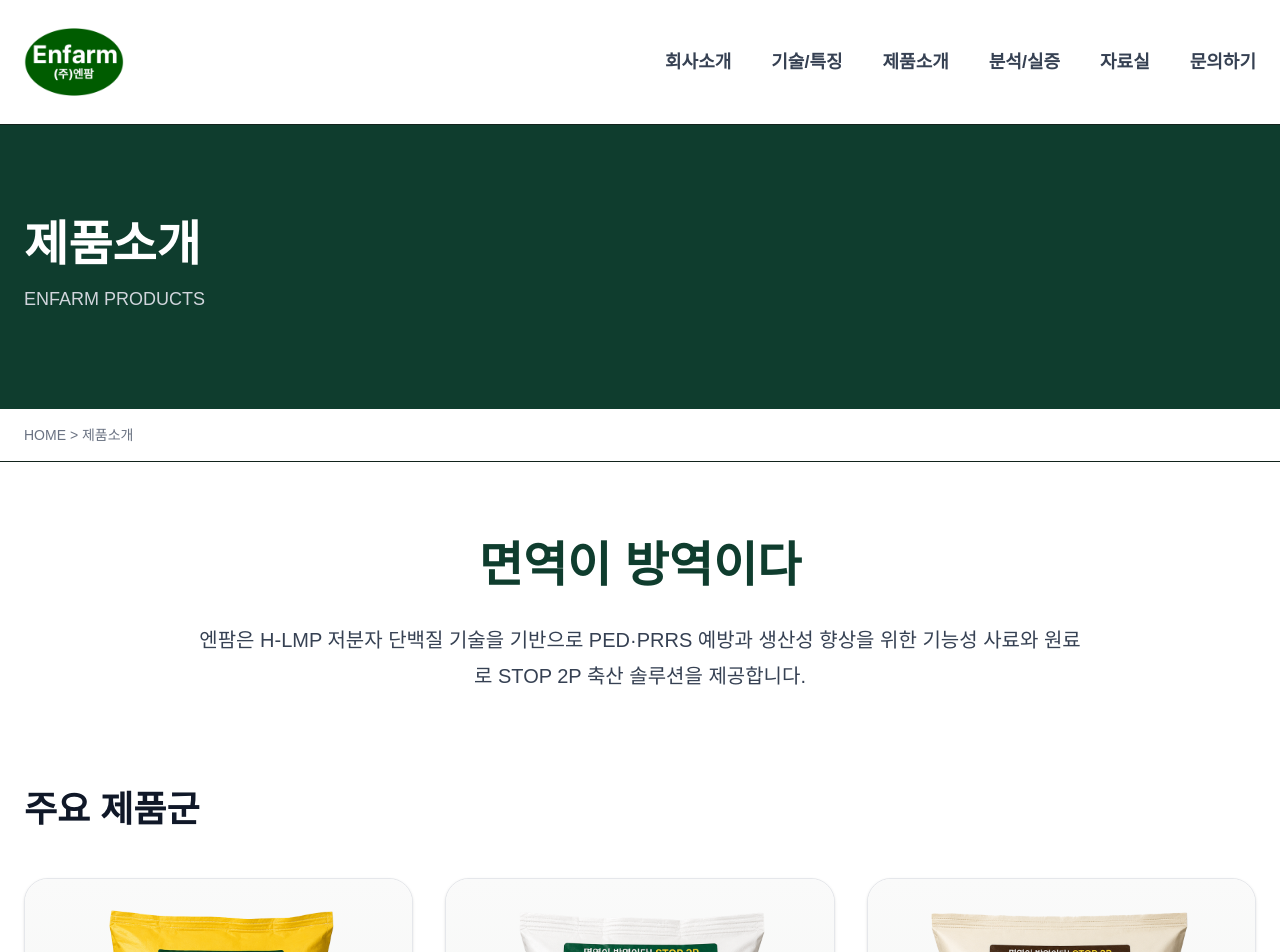
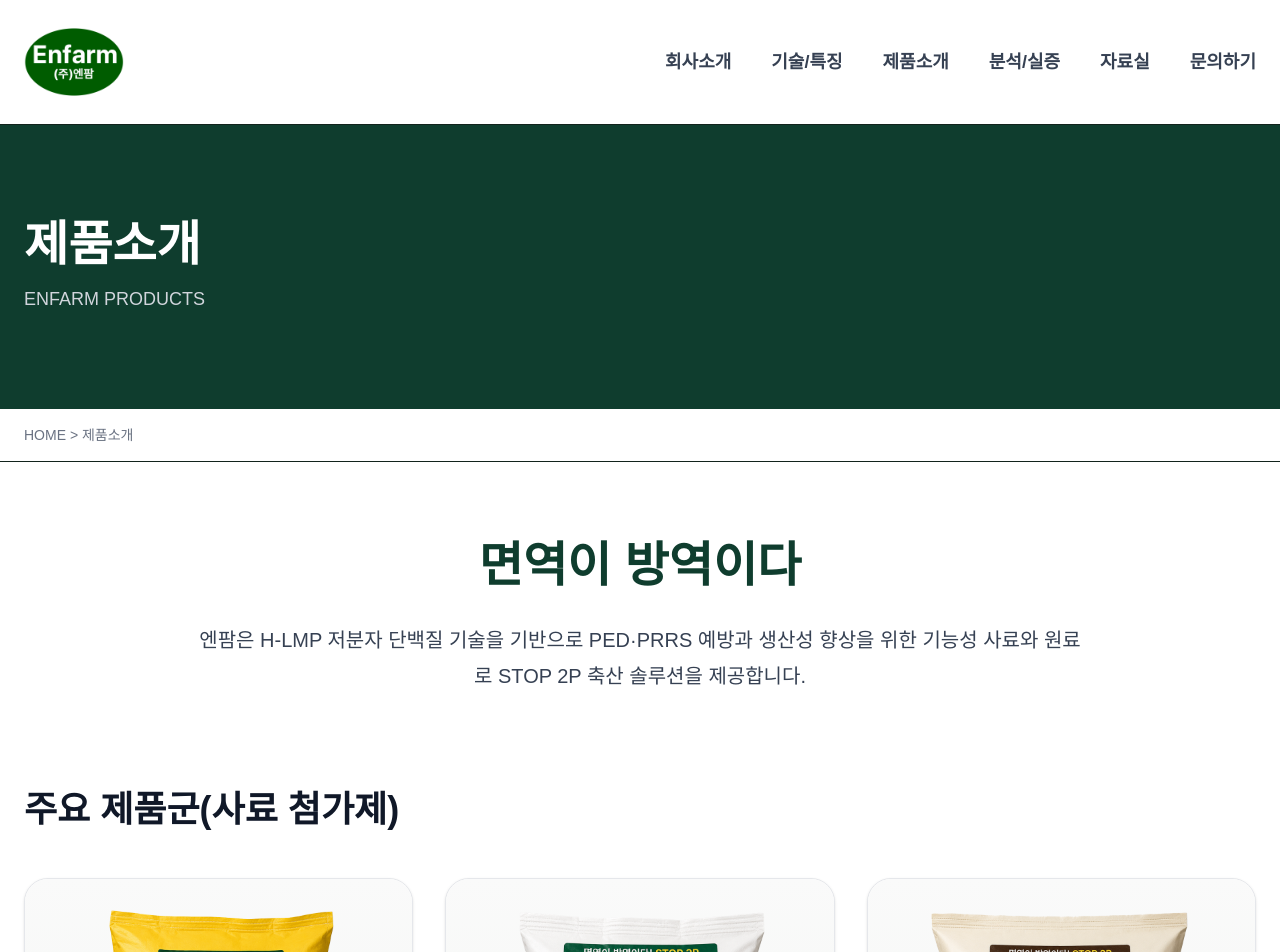
Before and after one commit to uncypdf/enfarm-site, a Next.js app: page /products in a window 1280 px wide. Shown: the top 952 px of the page. Built offline with nearby package versions, Linux system fonts and the light colour scheme.

Commit message:
Add static sitemap and robots

```diff
--- a/src/app/products/page.tsx
+++ b/src/app/products/page.tsx
@@ -56,7 +56,7 @@ export default function ProductsPage() {
 
         <section className="mb-32">
           <h2 className="mb-12 text-4xl font-black text-gray-900">
-            주요 제품군
+            주요 제품군(사료 첨가제)
           </h2>
 
           <div
```
